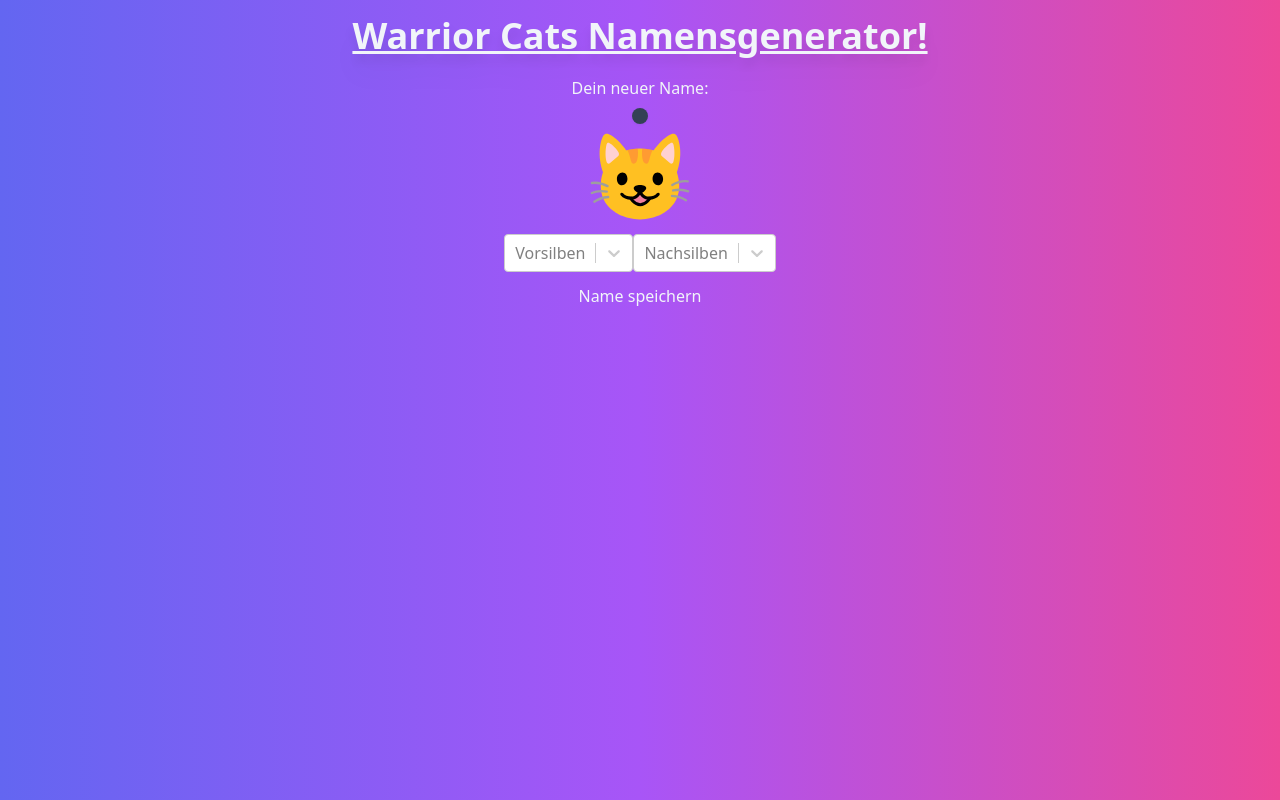
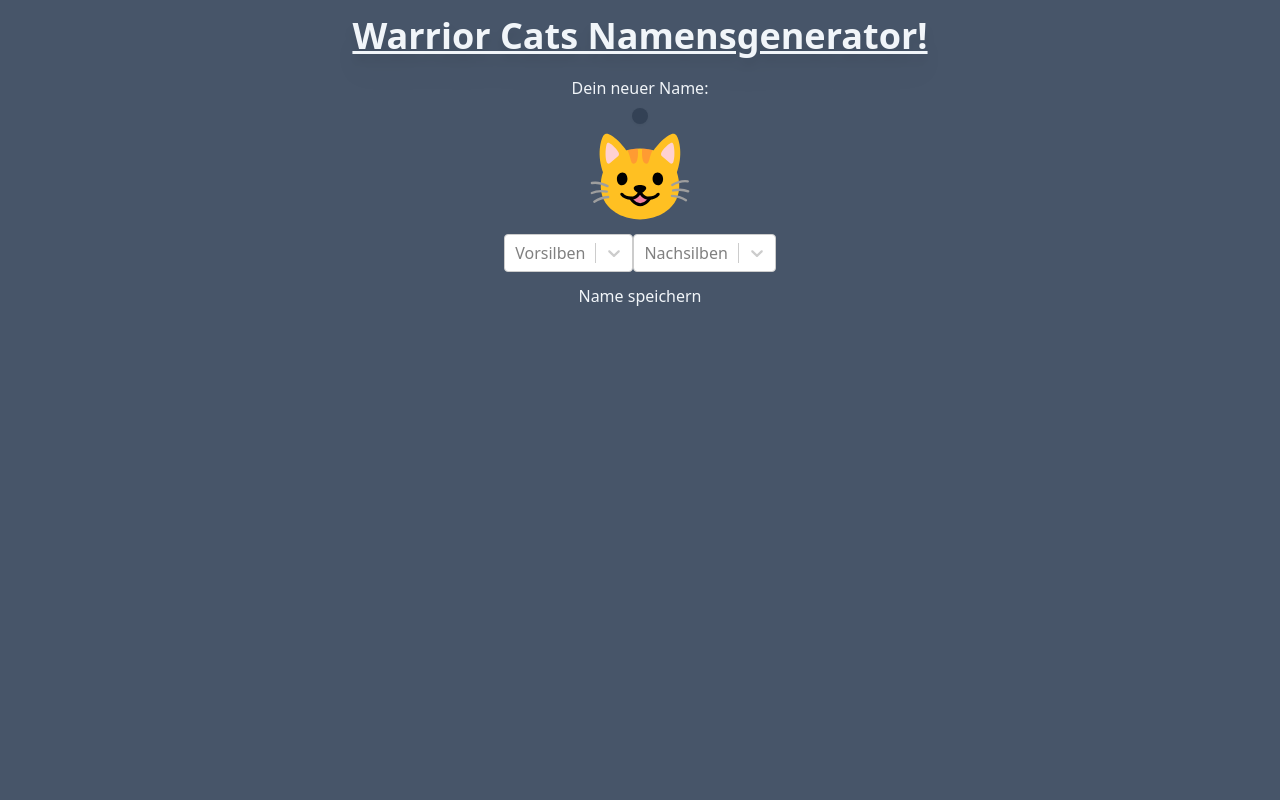
Before and after one commit to maxRN/warrior-cats-name-generator, a Next.js app: page / in a window 1280 px wide. Built offline with nearby package versions, Linux system fonts and the light colour scheme.

Commit message:
style: change bg to grey

```diff
--- a/styles/globals.css
+++ b/styles/globals.css
@@ -4,6 +4,7 @@
 
 @layer base {
   body {
-    @apply bg-gradient-to-r from-indigo-500 via-purple-500 to-pink-500;
+    /* @apply bg-gradient-to-r from-indigo-500 via-purple-500 to-pink-500; */
+    @apply bg-slate-600;
   }
 }
```
